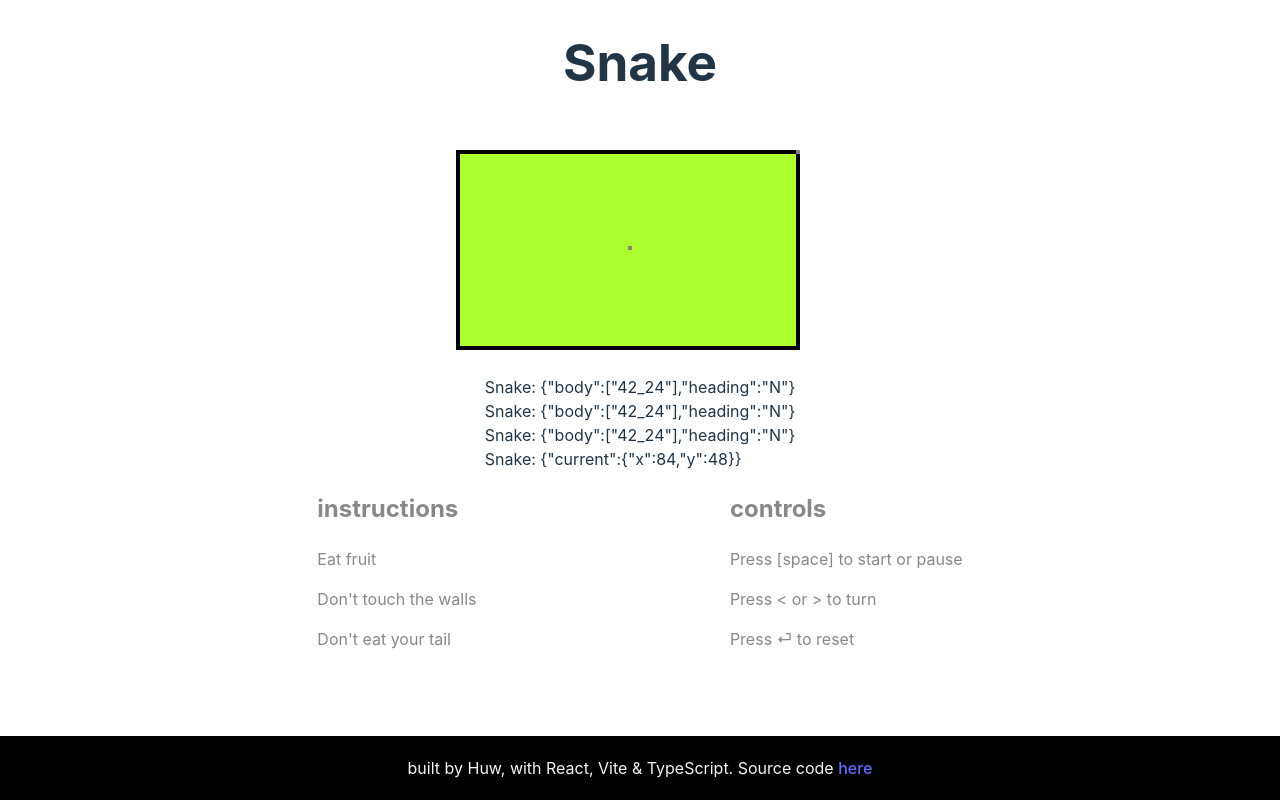
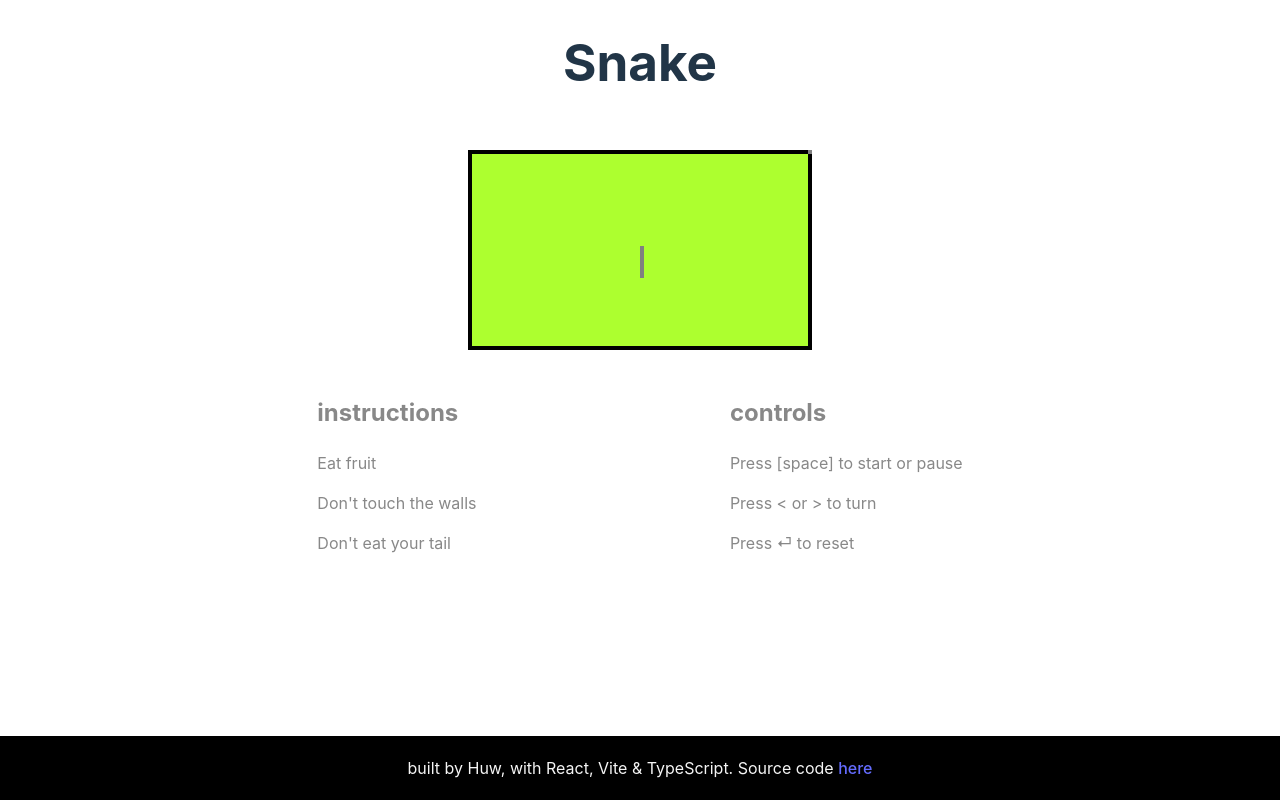
Before and after one commit to huwfernie/snake-game, a React (Vite) app: page / in a window 1280 px wide. Built offline with nearby package versions, Linux system fonts and the light colour scheme.

Commit message:
end game if snake eats snake

```diff
--- a/src/App.tsx
+++ b/src/App.tsx
@@ -10,16 +10,17 @@ const boardWidth = 84;
 
 function App() {
   const initialSnake: ISnake = {
-    body: ["42_24"],
+    body: ["42_24","42_23","42_22","42_21","42_20","42_19","42_18","42_17"],
     heading: "N"
   }
 
   const snakeRef = useRef(initialSnake);
   const intervalRef = useRef(0);
   const gamePausedRef = useRef(true);
+  const gameOverRef = useRef(false);
+  const fruitRef = useRef({ x: 84, y: 48 });
 
   const [snake, setSnake] = useState(initialSnake);
-  const fruit = useRef({ x: 84, y: 48 });
 
   const animate = useCallback(() => {
     if (gamePausedRef.current === false) {
@@ -35,10 +36,11 @@ function App() {
       const willHitRight = x === boardWidth - 1 && snakeRef.current.heading === "E";
 
       if (willHitBottom || willHitTop || willHitLeft || willHitRight) {
-        console.log("loose");
+        // console.log("loose condition: don't hit the wall");
         gamePausedRef.current = true;
         clearInterval(intervalRef.current);
         intervalRef.current = 0;
+        gameOverRef.current = true;
       } else {
         if (snakeRef.current.heading === "N") { y = y + 1 }
         if (snakeRef.current.heading === "S") { y = y - 1 }
@@ -46,11 +48,20 @@ function App() {
         if (snakeRef.current.heading === "W") { x = x - 1 }
 
         const newSnakeHead = `${x}_${y}`;
+
+        // IF newSnakeHead exists in snake - loose condition: don't eat yourself
+        if (snakeRef.current.body.includes(newSnakeHead)) {
+          // console.log("loose condition: don't eat yourself");
+          gamePausedRef.current = true;
+          clearInterval(intervalRef.current);
+          intervalRef.current = 0;
+          gameOverRef.current = true;
+        }
+
         _snake.unshift(newSnakeHead);
 
         // handle eating fruit
-        if(fruit.current.x === x && fruit.current.y === y) {
-          console.log("FRUIT");
+        if(fruitRef.current.x === x && fruitRef.current.y === y) {
           generateFruit();
         } else {
           _snake.pop();
@@ -73,7 +84,7 @@ function App() {
     if (snakeRef.current.body.includes(`${newFruit.x}_${newFruit.y}`)) {
       generateFruit();
     } else {
-      fruit.current = { x: getRandomInt(boardWidth), y: getRandomInt(boardHeight)}
+      fruitRef.current = { x: getRandomInt(boardWidth), y: getRandomInt(boardHeight)}
     }
   }, []);
 
@@ -89,6 +100,7 @@ function App() {
     }
 
     function pauseGame() {
+      if (gameOverRef.current === false) {
         if (gamePausedRef.current === false) {
           gamePausedRef.current = true;
           clearInterval(intervalRef.current);
@@ -98,15 +110,17 @@ function App() {
           tick();
         }
       }
+    }
 
     function resetGame() {
       snakeRef.current = {
-        body: ["42_24"],
+        body: ["42_24","42_23","42_22"],
         heading: "N"
       };
       gamePausedRef.current = true;
       clearInterval(intervalRef.current);
       intervalRef.current = 0;
+      gameOverRef.current = false;
       setSnake(snakeRef.current);
     }
 
@@ -150,12 +164,8 @@ function App() {
     <>
       <div className="board">
         <Pixels snake={snake} />
-        <Fruit x={fruit.current.x} y={fruit.current.y} />
+        <Fruit x={fruitRef.current.x} y={fruitRef.current.y} />
       </div>
-      <div>Snake: {JSON.stringify(snake)}</div>
-      <div>Snake: {JSON.stringify(initialSnake)}</div>
-      <div>Snake: {JSON.stringify(snakeRef.current)}</div>
-      <div>Snake: {JSON.stringify(fruit)}</div>
     </>
   )
 }
```
Also changed, not shown: 1 other file (tests, documents, lock files or other folders). Lines whose indentation alone changed are shown as unchanged.
